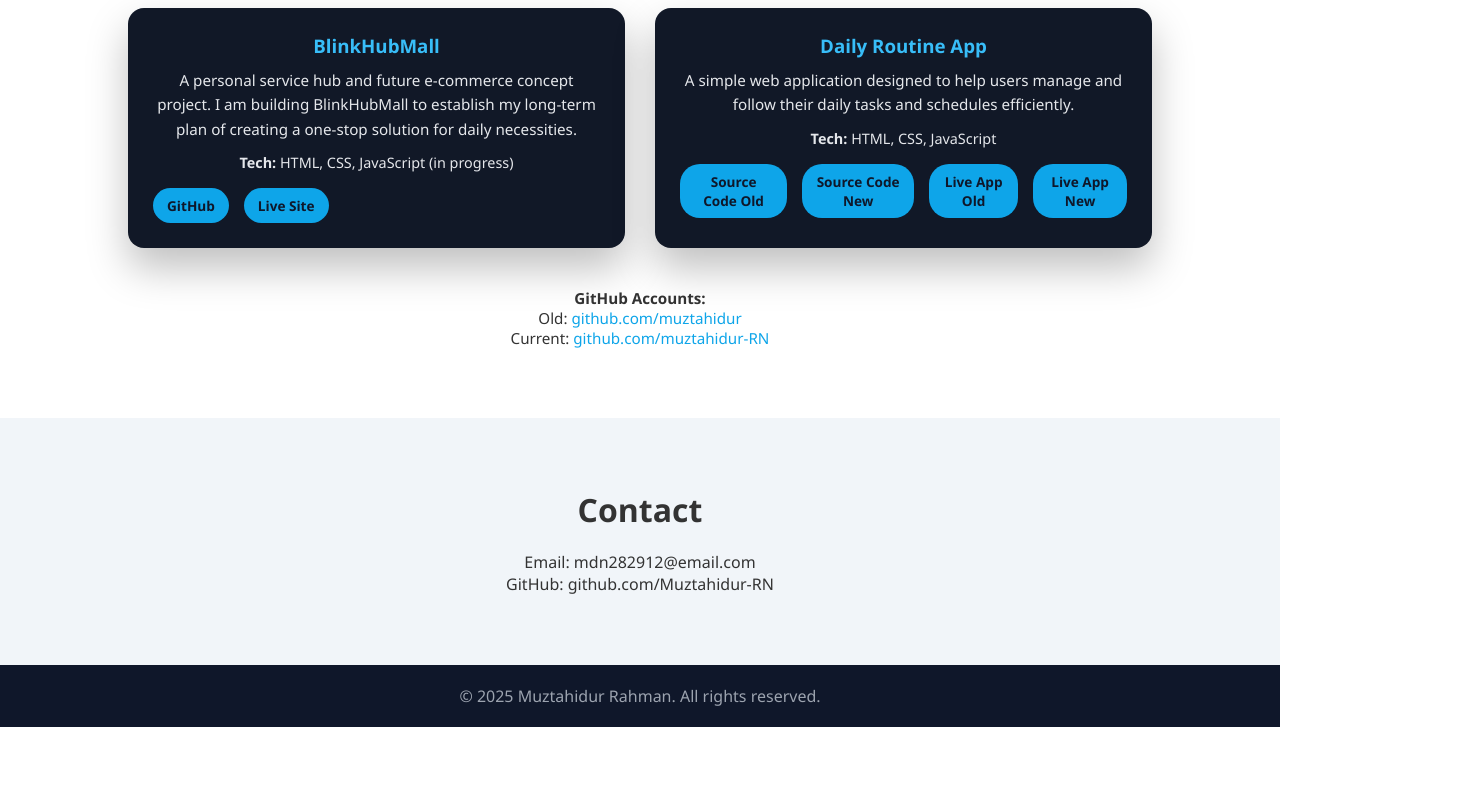
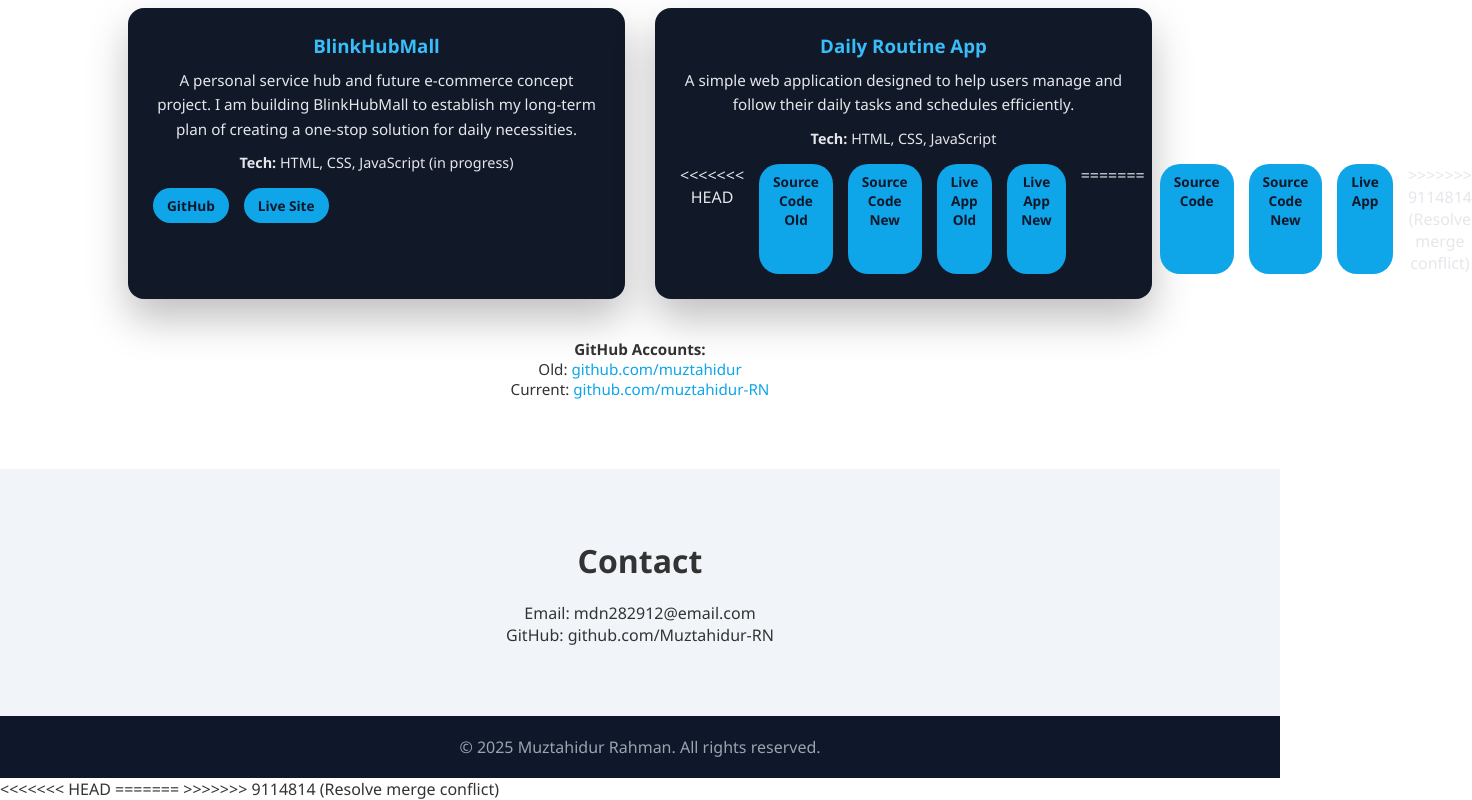
Before and after one commit to Muztahidur-RN/Muztahidur_Rahman_Nihal, a plain HTML site: page index.html in a window 1280 px wide. Shown: the part 2477-3277 px from the top of the page, 1472 px wide, since content can reach past the window. Before the commit the page ends 3204 px from the top, so only its background shows below. Drawn offline with Linux system fonts and the light colour scheme.

```diff
--- a/index.html
+++ b/index.html
@@ -171,10 +171,16 @@
                 </p>
 
                 <div class="project-links">
+<<<<<<< HEAD
                     <a href="https://github.com/muztahidur/www" target="_blank">Source Code Old</a>
                     <a href="https://github.com/Muztahidur-RN/Daily_Routine_web" target="_blank">Source Code New</a>
                     <a href="https://muztahidur-rn.github.io/Daily_Routine_Old" target="_blank">Live App Old</a>
                     <a href="https://muztahidur-rn.github.io/Daily_Routine_web" target="_blank">Live App New</a>
+=======
+                    <a href="https://github.com/muztahidur/www" target="_blank">Source Code</a>
+                    <a href="https://github.com/Muztahidur-RN/Daily_Routine_web" target="_blank">Source Code New</a>
+                    <a href="https://muztahidur-rn.github.io/Daily_Routine_web/" target="_blank">Live App</a>
+>>>>>>> 9114814 (Resolve merge conflict)
                 </div>
             </div>
 
@@ -204,4 +210,8 @@
 
 </body>
 
+<<<<<<< HEAD
 </html>
+=======
+</html>
+>>>>>>> 9114814 (Resolve merge conflict)
```
Also changed, not shown: 1 other file.
